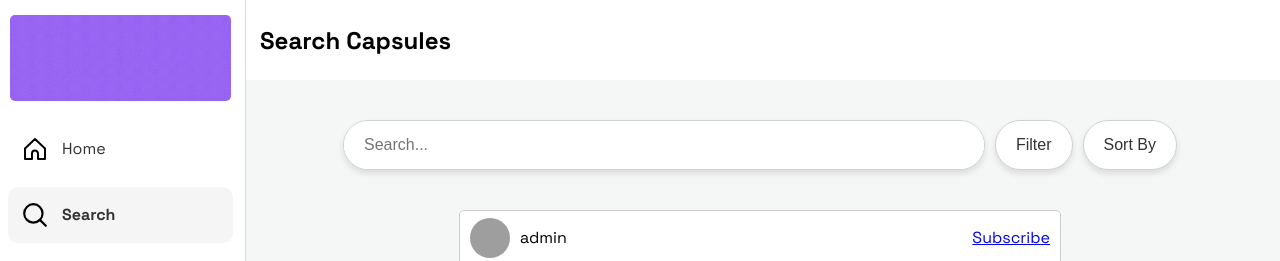
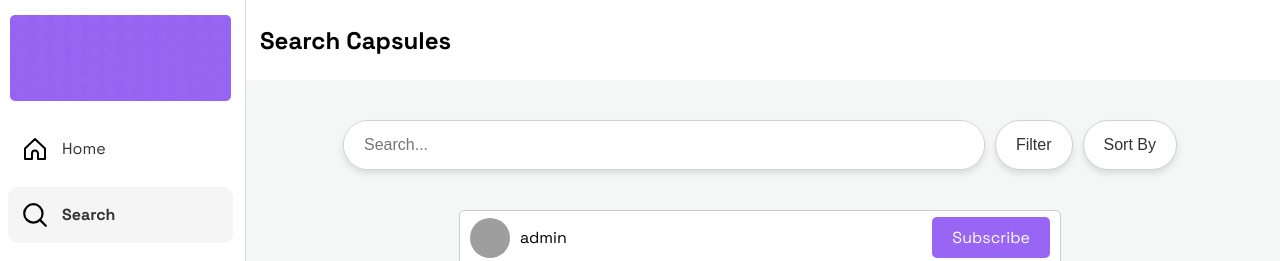
Before and after one commit to Harishcruise/TimeCapsule, a Django app: page /search/ in a window 1280 px wide. Shown: the top 261 px of the page. Run offline with Django 5.2, Linux system fonts and the light colour scheme; data comes from the database, SQL or seed files in the repository; both versions use the stored data as it was after the commit; grey boxes are pictures that could not be loaded.

Commit message:
Update to subscribe

```diff
--- a/static/css/search.css
+++ b/static/css/search.css
@@ -207,3 +207,24 @@
 .modal h3{
     text-align: center;
 }
+
+.subscribe-btn{
+    background-color: var(--primary-color);
+    border: none;
+    border-radius: 5px;
+    padding: 10px 20px;
+    cursor: pointer;
+    text-align: center;
+    text-decoration: none;
+    font-size: 16px;
+    transition: background-color 0.3s ease;
+}
+
+.subscribe-btn a{
+    text-decoration: none;
+    color: var(--text-white-color);
+}
+
+.subscribe-btn:hover{
+    background-color: var(--text-black-color);
+}
--- a/templates/components/card/search_card.html
+++ b/templates/components/card/search_card.html
@@ -11,10 +11,14 @@
            {% if request.path != '/' %}
                 {% if post.is_subscribed %}
                     <!-- User is subscribed, offer to unsubscribe -->
-                    <a href="{% url 'SearchCapsule:toggle_subscription' post.id %}?toggle_subscription=True" class="btn btn-secondary">Subscribed</a>
+                    <div class="subscribe-btn">
+                        <a href="{% url 'SearchCapsule:toggle_subscription' post.id %}?toggle_subscription=True" class="btn btn-secondary">Subscribed</a>
+                    </div>
                 {% else %}
-                    <!-- User is not subscribed, offer to subscribe -->
-                    <a href="{% url 'SearchCapsule:toggle_subscription' post.id %}?toggle_subscription=True" class="btn btn-primary">Subscribe</a>
+                     <div class="subscribe-btn">
+                        <!-- User is not subscribed, offer to subscribe -->
+                        <a href="{% url 'SearchCapsule:toggle_subscription' post.id %}?toggle_subscription=True" class="btn btn-primary">Subscribe</a>
+                    </div>
                 {% endif %}
             {% endif %}
         </div>
```
Also changed, not shown: db.sqlite3.
